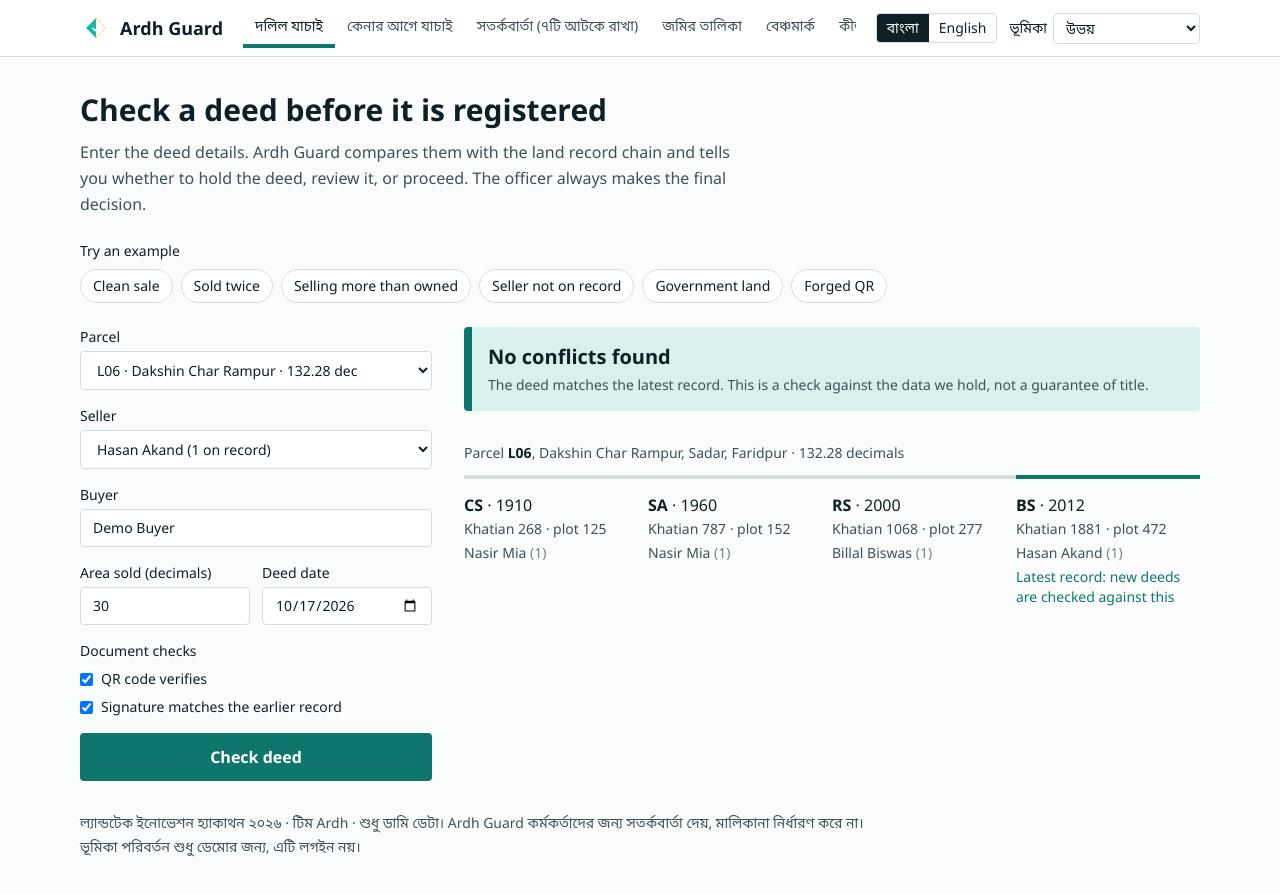
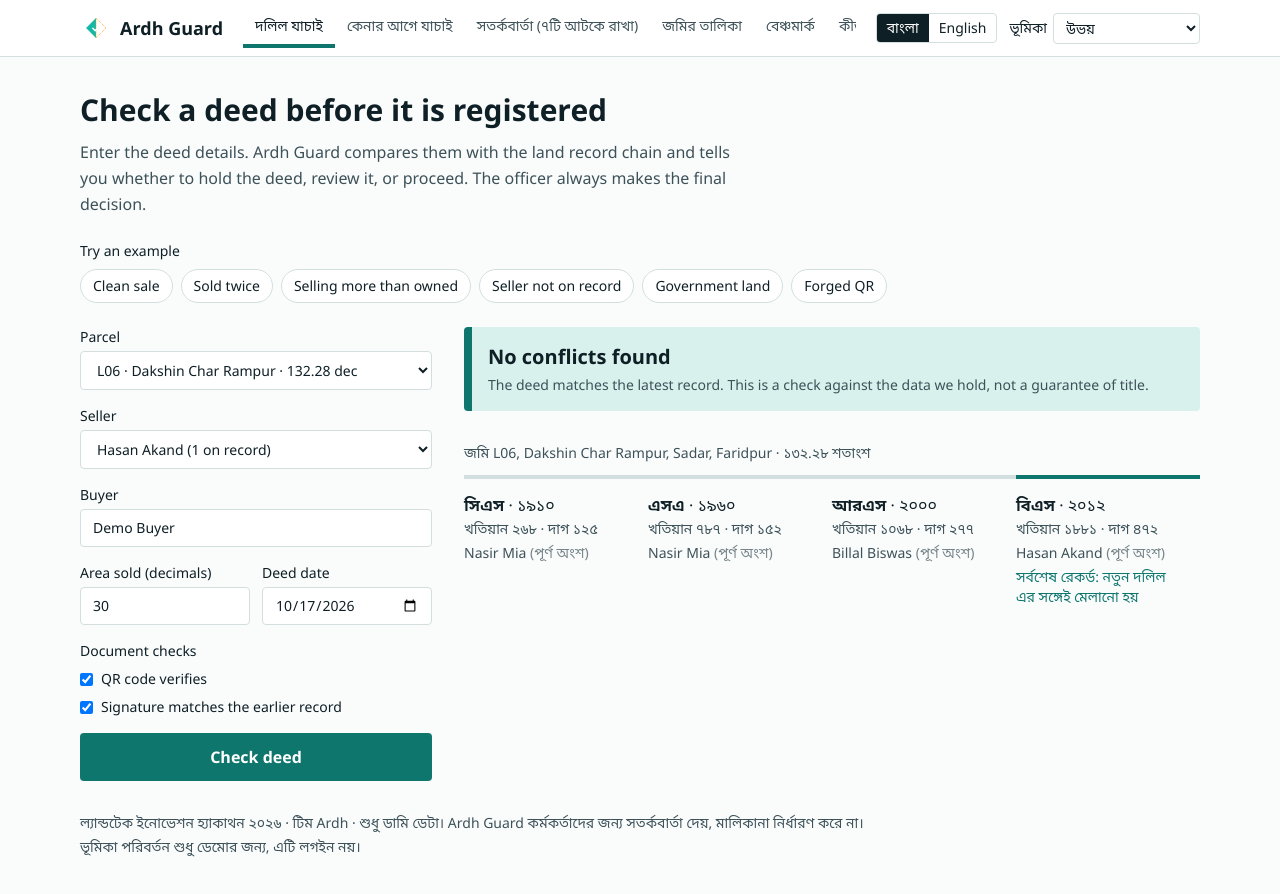
Before and after one commit to mehedyk/LandTech-Innovation-Hackathon-2026, a React (Vite) app: page / in a window 1280 px wide. Shown: the top 894 px of the page. Built offline with nearby package versions, Linux system fonts and the light colour scheme.

Commit message:
localize chain strip badges and survey labels

```diff
--- a/src/components/ChainStrip.tsx
+++ b/src/components/ChainStrip.tsx
@@ -1,15 +1,19 @@
+import { useLang } from '../lib/i18n.tsx';
+import { shareText, toBn } from '../lib/strings.ts';
 import { chainOf, mouzaOf, parcelOf } from '../lib/registry.ts';
 
 /** The record chain Ardh Guard checks against: CS -> SA -> RS -> BS. The latest (BS) record is the one a new deed is compared with. */
 export default function ChainStrip({ lineage }: { lineage: string }) {
+  const { t, lang } = useLang();
   const chain = chainOf(lineage);
   const parcel = parcelOf(lineage);
   if (!parcel) return null;
   const m = mouzaOf(parcel.mouza_id);
+  const d = (x: string | number) => (lang === 'bn' ? toBn(x) : String(x));
   return (
-    <section aria-label={`Record chain for parcel ${lineage}`}>
+    <section aria-label={t('chain.aria', { id: lineage })}>
       <p className="mb-3 text-sm">
-        Parcel <b className="text-ink">{lineage}</b>, {m?.name}, {m?.upazila}, {m?.district} · {parcel.area_dec} decimals
+        {t('chain.parcel', { id: lineage, mouza: m?.name ?? '', upazila: m?.upazila ?? '', district: m?.district ?? '', area: parcel.area_dec })}
       </p>
       <ol className="grid gap-0 md:grid-cols-4">
         {chain.map((k, i) => {
@@ -17,17 +21,17 @@
           return (
             <li key={k.khatian_uid} className={`relative border-l-4 py-2 pl-4 pr-2 md:border-l-0 md:border-t-4 md:pl-0 md:pr-4 md:pt-3 ${latest ? 'border-brand' : 'border-line'}`}>
               <p className="font-semibold text-ink">
-                {k.survey} <span className="font-normal">· {k.survey_year}</span>
+                {t(`survey.${k.survey}`)} <span className="font-normal">· {d(k.survey_year)}</span>
               </p>
-              <p className="text-sm">Khatian {k.khatian_no} · plot {k.plot_no}</p>
+              <p className="text-sm">{t('chain.khatian', { kno: k.khatian_no, plot: k.plot_no })}</p>
               <ul className="mt-1 text-sm">
                 {k.owners.map((o) => (
                   <li key={o.party_id}>
-                    {o.name} <span className="text-body/70">({o.share})</span>
+                    {o.name} <span className="text-body/70">({shareText(lang, o.share)})</span>
                   </li>
                 ))}
               </ul>
-              {latest && <p className="mt-1 text-sm font-medium text-brand">Latest record: new deeds are checked against this</p>}
+              {latest && <p className="mt-1 text-sm font-medium text-brand">{t('chain.latest')}</p>}
             </li>
           );
         })}
```
